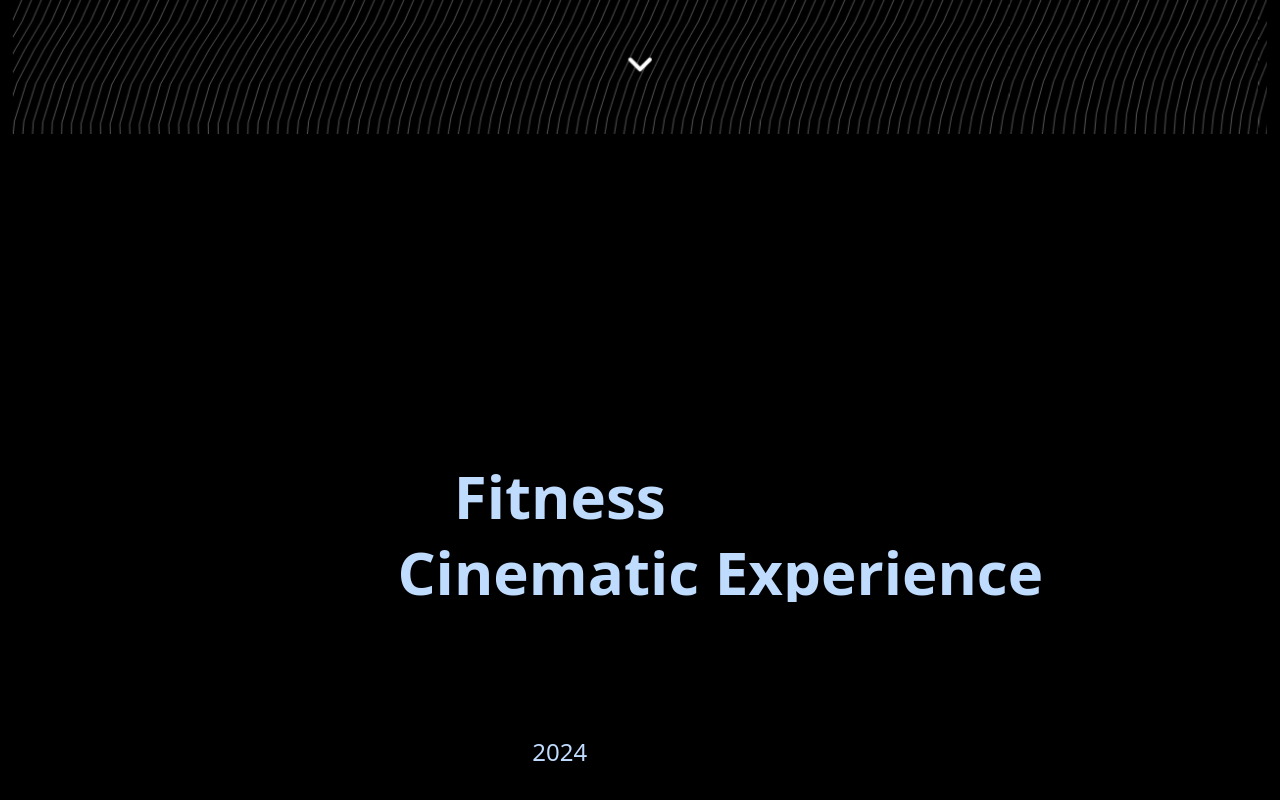
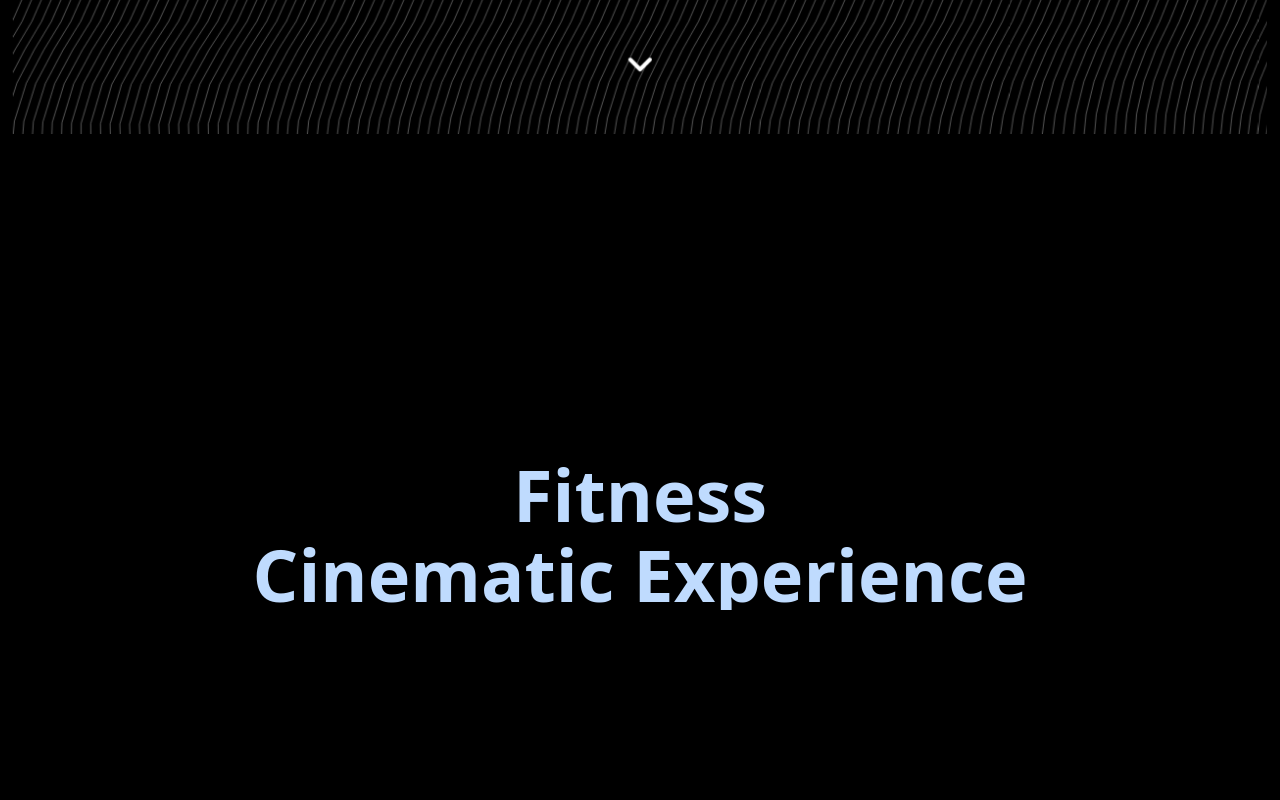
Before and after one commit to circlon/crane-production-site, a Next.js app: page / in a window 1280 px wide. Shown: the part 666-1466 px from the top of the page. Built offline with nearby package versions, Linux system fonts and the light colour scheme.

Commit message:
Улучшена анимация заголовка: замедлен эффект разъезжания, текст виден дольше, увеличен размер

```diff
--- a/app/components/ScrollExpandMedia.tsx
+++ b/app/components/ScrollExpandMedia.tsx
@@ -62,7 +62,7 @@ const ScrollExpandMedia = ({
       const rawProgress = 1 - Math.max(0, Math.min(1, (current - end) / total));
 
       // Добавляем плавность к изменению прогресса (интерполяция)
-      const smoothFactor = 0.15; // Коэффициент сглаживания (меньше = плавнее)
+      const smoothFactor = 0.08; // Коэффициент сглаживания (меньше = плавнее)
       const newProgress = prevProgressRef.current + (rawProgress - prevProgressRef.current) * smoothFactor;
       prevProgressRef.current = newProgress; // Сохраняем для следующего кадра
 
@@ -145,9 +145,27 @@ const ScrollExpandMedia = ({
 
   // Рассчитываем размеры и трансформации на основе прогресса
   const mediaWidth = 300 + progress * (isMobile ? 650 : 1250);
-  const mediaHeight = 400 + progress * (isMobile ? 200 : 400);
-  const textTranslateX = progress * (isMobile ? 30 : 25);
+  const mediaHeight = 300 + progress * (isMobile ? 300 : 500);
+
+  // Новый расчет смещения текста с использованием нелинейной функции
+  // Текст начинает разъезжаться только после 50% прогресса и ускоряется к концу
+  const easeInOutCubic = (x: number) => {
+    // Ступенчатая функция: держим текст на месте до 50%, затем начинаем движение
+    // с кубическим ускорением к концу (кривая Безье с ускорением)
+    if (x < 0.5) return 0;
+    const adjusted = (x - 0.5) / 0.5; // нормализуем оставшийся диапазон от 0 до 1
+
+    // Эффект очень медленного начала и резкого ускорения к концу
+    return adjusted * adjusted * adjusted;
+  };
+
+  const textTranslateX = easeInOutCubic(progress) * (isMobile ? 120 : 100);
+
   const contentOpacity = Math.max(0, (progress - 0.75) * 4); // Показываем контент после 75% прогресса
+
+  // Расчет прозрачности заголовка - исчезает к концу прокрутки
+  // Начинаем уменьшать прозрачность с 80% прогресса, полное исчезновение к 100%
+  const titleOpacity = progress > 0.8 ? Math.max(0, 1 - (progress - 0.8) * 5) : 1;
 
   // Разделяем заголовок для анимации
   const firstWord = title ? title.split(' ')[0] : '';
@@ -278,7 +296,8 @@ const ScrollExpandMedia = ({
                     className="text-2xl text-blue-200"
                     style={{
                       transform: `translateX(-${textTranslateX}vw)`,
-                      transition: 'transform 0.05s ease-out'
+                      transition: 'transform 0.2s cubic-bezier(0.33, 1, 0.68, 1)',
+                      opacity: titleOpacity
                     }}
                   >
                     {date}
@@ -289,24 +308,26 @@ const ScrollExpandMedia = ({
 
             {/* Заголовок */}
             <div
-              className={`flex items-center justify-center text-center gap-4 w-full relative z-10 flex-col overflow-hidden max-w-screen-lg mx-auto ${
+              className={`flex items-center justify-center text-center gap-2 w-full relative z-10 flex-col overflow-hidden max-w-screen-lg mx-auto ${
                 textBlend ? 'mix-blend-difference' : 'mix-blend-normal'
               }`}
             >
               <motion.h2
-                className="text-4xl md:text-5xl lg:text-6xl font-bold text-blue-200"
+                className="text-5xl md:text-6xl lg:text-7xl font-bold text-blue-200"
                 style={{
                   transform: `translateX(-${Math.min(textTranslateX, 100)}vw)`,
-                  transition: 'transform 0.2s cubic-bezier(0.33, 1, 0.68, 1)'
+                  transition: 'transform 0.3s cubic-bezier(0.33, 1, 0.68, 1)',
+                  opacity: titleOpacity
                 }}
               >
                 {firstWord}
               </motion.h2>
               <motion.h2
-                className="text-4xl md:text-5xl lg:text-6xl font-bold text-center text-blue-200"
+                className="text-5xl md:text-6xl lg:text-7xl font-bold text-center text-blue-200"
                 style={{
                   transform: `translateX(${Math.min(textTranslateX, 100)}vw)`,
-                  transition: 'transform 0.2s cubic-bezier(0.33, 1, 0.68, 1)'
+                  transition: 'transform 0.3s cubic-bezier(0.33, 1, 0.68, 1)',
+                  opacity: titleOpacity
                 }}
               >
                 {restOfTitle}
--- a/app/page.tsx
+++ b/app/page.tsx
@@ -162,7 +162,6 @@ export default function Home() {
         mediaSrc="/videos/Raf New 1.mp4"
         bgImageSrc=""
         title="Fitness Cinematic Experience"
-        date="2024"
         textBlend={true}
       >
         <div className="text-white max-w-2xl mx-auto">
```
